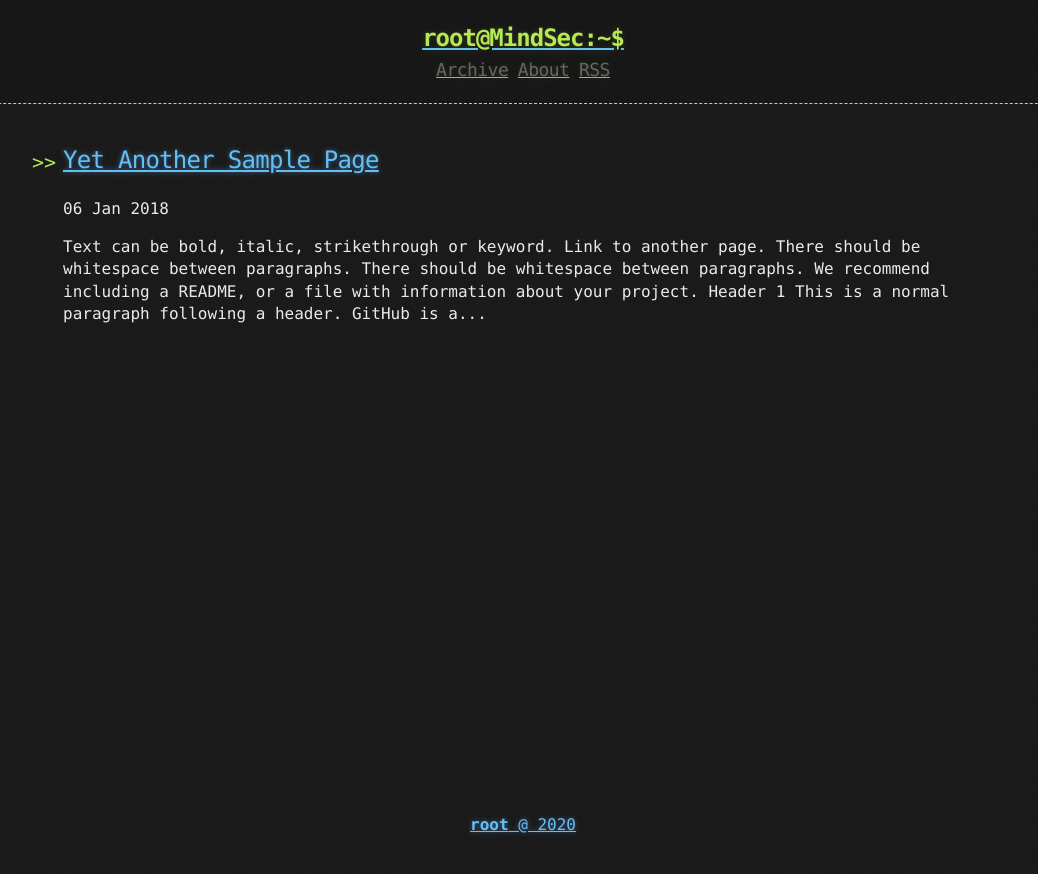
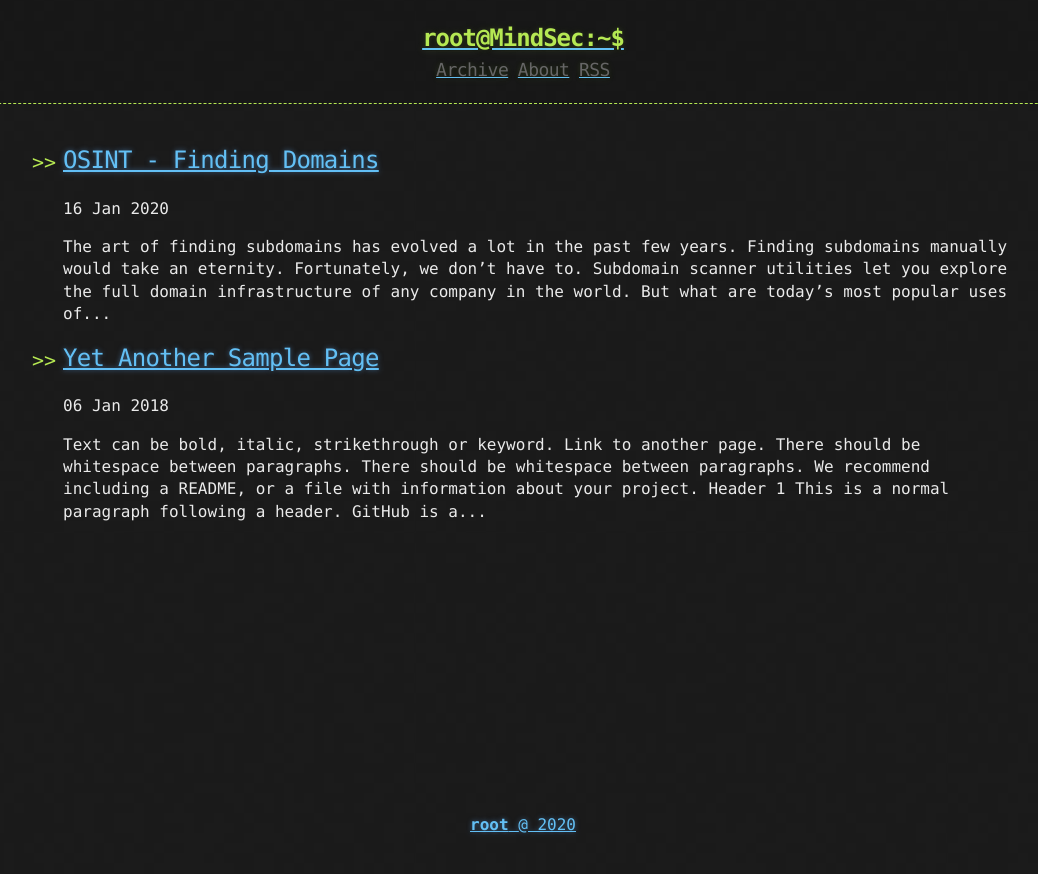
Before and after one commit to marcostolosa/marcostolosa.github.io, a Jekyll site: the page built from index.html, in a window 1280 px wide. Shown: the top 874 px of the page, without its empty margins (117-1155 px from the left). Built offline with Jekyll 4.4.1, drawn with Linux system fonts in a browser that asks for light colours; the list of posts is cut into pages by our own code; some of the changed lines change nothing that is shown.

Commit message:
1st post

````diff
--- a/_config.yml
+++ b/_config.yml
@@ -3,7 +3,7 @@
 author:
   name: "Marcos Tolosa"
   email: "marcostolosa@protonmail.com"
-  url: "https://mindsecurity.org/"
+  url: "https://mindsecurity.org"
 
 baseurl: /
 
--- /dev/null
+++ b/_posts/2020-01-16-OSINT-Find-Domains.md
@@ -0,0 +1,90 @@
+---
+title: OSINT - Finding Domains
+published: true
+---
+
+> The art of finding subdomains has evolved a lot in the past few years. Finding subdomains manually would take an eternity. Fortunately, we don’t have to.
+
+Subdomain scanner utilities let you explore the full domain infrastructure of any company in the world. But what are today’s most popular uses of these subdomain enumeration toolkits? Let’s find out.
+
+### DNS audit
+Every week we see media news related to DNS attacks, and yet, performing a scheduled DNS audit is something most companies never do. Which is odd, because unning a DNS audit is one of the most effective ways to find and update stale DNS records and find unused subdomains, expired SSL certificates or exposed legacy software.
+
+### Domain intelligence
+Red teams often use subdomain discovery toolkits in their infosec investigations, which frequently involve a number of OSINT techniques. These subdomain enumeration tools help to discover forgotten public areas that might be exposing sensitive information about your apps, users or technologies.
+
+### Vulnerability scanning
+An extensive list of domain names along with their subdomains can yield remarkable findings about any online company.Private areas, development versions and unprotected applications can often be found while auditing the full list of subdomains of any domain name.
+
+* * *
+
+## How subdomain scanners work
+> Let’s analyze the most popular methods subdomain scanners and domain tools used to find subdomains.
+
+### Querying search engines
+[Google hacking techniques](https://securitytrails.com/blog/google-hacking-techniques) are often used to find the subdomains of any domain name. This involves a simple command such as:
+```
+site:cloudflare.com -www
+```
+This can return the full list of Google indexed subdomains. While this subdomain query is not in real time, as it comes from the latest GoogleBot crawl, it’s often really useful for finding all subdomains that are not protected by robots.txt configurations or subdomains not using noindex meta tags.
+
+### Performing brute force discovery
+Some discovery tools use brute force and recursive brute forcing techniques in order to generate subdomain lists, most of the time combined with word-lists.
+
+Sit down, grab a coffee, and start testing a bunch of words to see which subdomain is alive. While it’s not the quickest way to find subdomains, it can be one of the most accurate.
+
+### Running DNS zone transfers
+A DNS zone transfer is another way to fully replicate a remote DNS zone. This is useful for revealing all the configured subdomains within the DNS server.
+
+This technique works only when the DNS zone is not protected or limited by the system administrators for AXFR requests.
+
+### Fetching SSL/TLS public information
+SSL/TLS certificates are not only useful for encrypting the data sent and received between browsers and servers, it’s also useful for infosec research.
+
+The Subject Alternate Name (SAN) of SSL/TLS certificates can be used to extract domains and subdomain names. This method, combined with python or bash scripting, can help you find subdomains quickly and easily.
+
+* * *
+
+## The best terminal-based subdomain scanner tools to find subdomains
+
+### AMASS
+Written by Jeff Foley, [Amass](https://github.com/OWASP/Amass) is one of our favorite tools when it comes to subdomain discovery. It’s one of the most powerful terminal-based commands there is for gathering and accumulating large amounts of subdomain data.
+
+Amass uses a variety of subdomain mapping techniques including scrapping, recursive brute force, reverse NDS sweeping, and machine learning to get the full list of subdomains. It also includes [full integration with the SecurityTrails API](https://github.com/OWASP/Amass/blob/9ccc0c034eafca74a621ac6850d130f1faad5fa7/services/sources/securitytrails.go) for faster passive subdomain reconnaissance.
+
+Installing Amass is easy by using the [precompiled packages](https://github.com/OWASP/Amass/releases), or by using snap on Kali Linux and other popular Linux distros, simply by typing:
+```
+snap install amass
+```
+Once you get it running, you can start playing. Let’s see how you can use it to find subdomains easily.
+
+A basic subdomain scanning can be performing by running:
+```
+amass -d domain.com
+```
+Output example:
+
+![](assets/amass.png)
+
+You can also scan multiple domains with a single command:
+```
+amass enum -d mindsecurity.org,sans.org -d offensive-security.com
+```
+Other advanced scans can be found by running `amass --help`.
+
+### Findomain
+It tool doesn't use the common methods for sub(domains) discover, the tool uses [Certificate Transparency](https://www.kitploit.com/search/label/Certificate%20Transparency) logs to find subdomains and it method make it tool very faster and reliable. The tool make use of multiple public available APIs to perform the search. If you want to know more about Certificate Transparency logs, read [https://www.certificate-transparency.org/](https://www.certificate-transparency.org/).
+
+#### - Installation Linux
+If you want to install it, you can do that manually compiling the source or using the precompiled binary.
+```sh
+$ wget https://github.com/Edu4rdSHL/findomain/releases/latest/download/findomain-linux
+$ chmod +x findomain-linux
+$ ./findomain-linux --threads 25 -t mindsecurity.org
+```
+If you are using the [BlackArch Linux](https://blackarch.org/) distribution, you just need to use:
+```sh
+$ pacman -S findomain
+```
+
+![](assets/findomain.png)
````
Also changed, not shown: assets/amass.png (added), assets/findomain.png (added).
